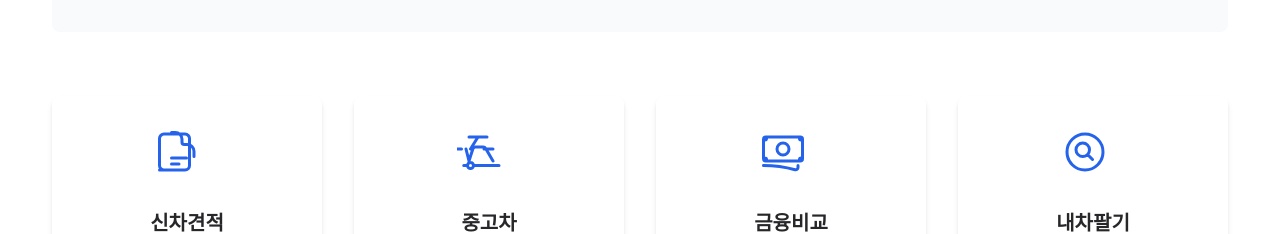
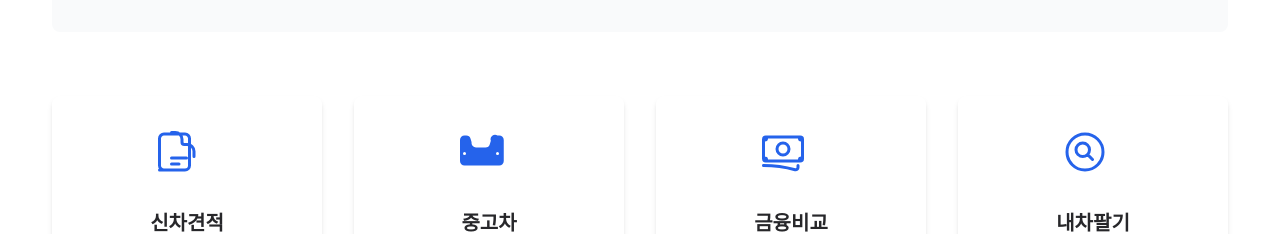
Before and after one commit to rimegic/carall01, a Next.js app: page / in a window 1280 px wide. Shown: the part 860-1094 px from the top of the page. Built offline with nearby package versions, Linux system fonts and the light colour scheme.

Commit message:
feat: Update used car icon to a simpler shape

```diff
--- a/src/components/ServicesGrid.tsx
+++ b/src/components/ServicesGrid.tsx
@@ -18,8 +18,8 @@ const services: Service[] = [
   },
   {
     icon: (
-      <svg xmlns="http://www.w3.org/2000/svg" fill="none" viewBox="0 0 24 24" strokeWidth={1.5} stroke="currentColor" className="w-12 h-12 text-blue-600">
-        <path strokeLinecap="round" strokeLinejoin="round" d="M8.25 18.75a1.5 1.5 0 01-3 0m3 0a1.5 1.5 0 00-3 0m3 0h6m-9 0H3.375M7.5 4.5h7.5m-7.5 0h-1.5m8.25 0h-1.5M10.5 18.75H21m-3-2.25l-3.65-6.25a1.5 1.5 0 00-1.35-.75h-3.65a1.5 1.5 0 00-1.35.75L6 16.5m-6-6h2.25m11.25 0h4.5m-11.25 0L10.5 4.5m-6 6L6 16.5" />
+      <svg xmlns="http://www.w3.org/2000/svg" viewBox="0 0 24 24" fill="currentColor" className="w-12 h-12 text-blue-600">
+        <path fillRule="evenodd" d="M1.5 6A2.25 2.25 0 013.75 3.75h.879a2.25 2.25 0 012.15 1.586l.524 1.747A2.25 2.25 0 009.75 9.75h4.5a2.25 2.25 0 002.15-1.586l.525-1.747A2.25 2.25 0 0120.25 3.75h.879a2.25 2.25 0 012.25 2.25v10.5a2.25 2.25 0 01-2.25 2.25H3.75A2.25 2.25 0 011.5 16.5V6zM3 12.75a.75.75 0 01.75-.75h.008a.75.75 0 01.75.75v.008a.75.75 0 01-.75.75H3.75a.75.75 0 01-.75-.75v-.008zm16.5 0a.75.75 0 01.75-.75h.008a.75.75 0 01.75.75v.008a.75.75 0 01-.75.75h-.008a.75.75 0 01-.75-.75v-.008z" clipRule="evenodd" />
       </svg>
     ),
     title: "중고차",
```
